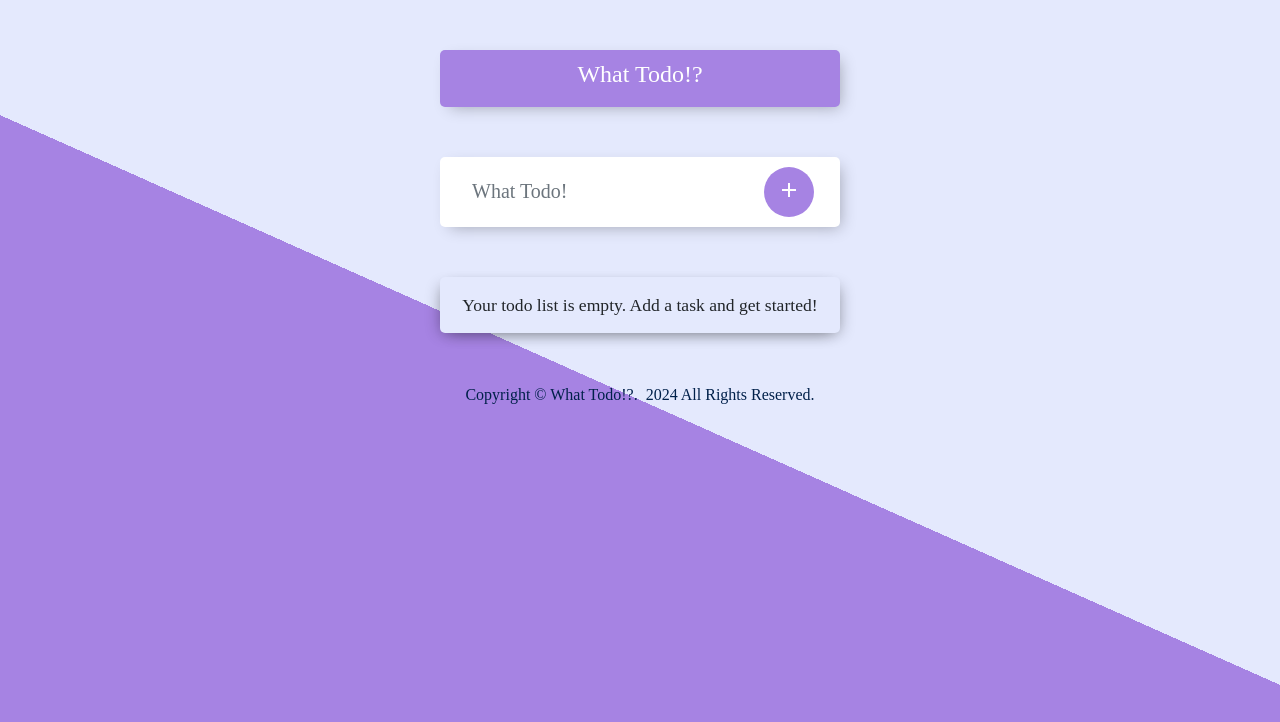
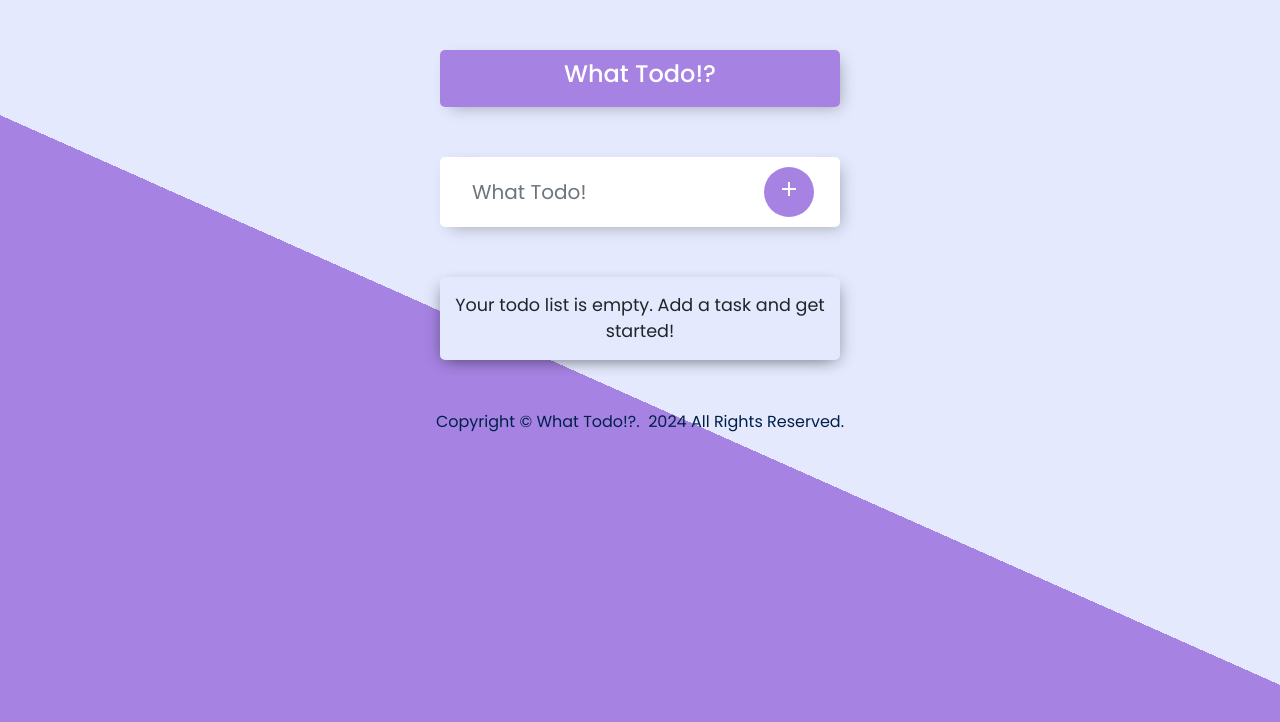
Before and after one commit to ashikibrahim07/what-todo, a React (Vite) app: page / in a window 1280 px wide. Shown: the top 722 px of the page. Built offline with nearby package versions, Linux system fonts and the light colour scheme.

Commit message:
Update Font

```diff
--- a/index.html
+++ b/index.html
@@ -16,9 +16,10 @@
       crossorigin="anonymous"
     />
     <link
+      href="https://fonts.googleapis.com/css2?family=Poppins:wght@400;500;600;700&display=swap"
       rel="stylesheet"
-      href="https://fonts.googleapis.com/css2?family=Open+Sans:wght@400;600;700&display=swap"
     />
+
     <title>What Todo!? - Let’s Get Things Done.</title>
   </head>
   <body>
--- a/src/styles/main.css
+++ b/src/styles/main.css
@@ -8,7 +8,7 @@
   background-image: -webkit-linear-gradient(66deg, #a683e3 50%, #e4e9fd 50%);
   display: flex;
   flex-direction: column;
-  font-family: "Architects Daughter", cursive;
+  font-family: "Poppins", sans-serif;
   justify-content: stretch;
   min-height: 100vh;
 }
```
